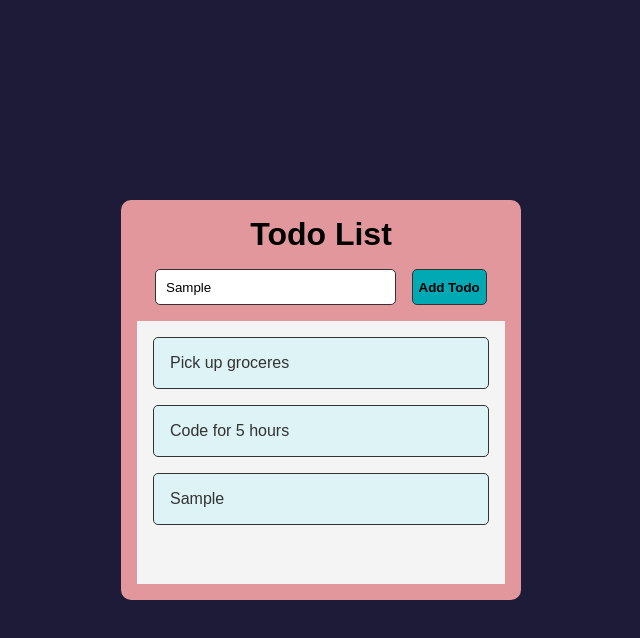
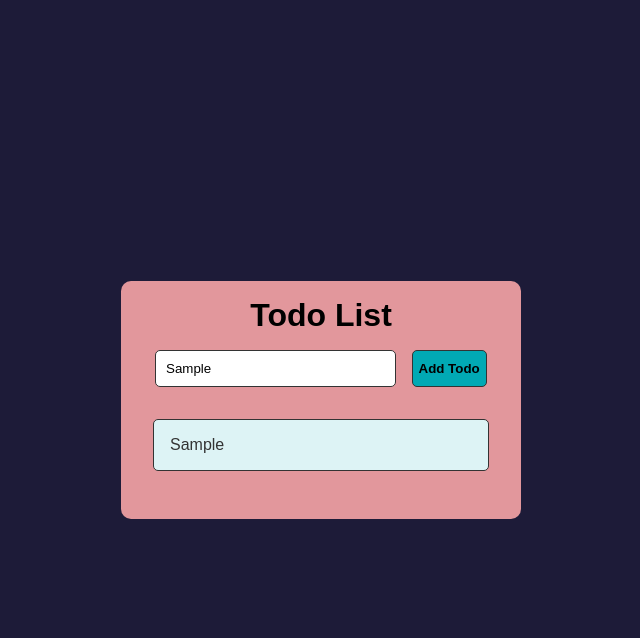
Before and after one commit to pinkman7009/Todo-React, a React (Create React App) app: page / in a window 1280 px wide. Both pictures are taken after typing "Sample" into the empty fields and a click on the button "Add Todo". Shown: the top 638 px of the page, without its empty margins (319-959 px from the left). Built offline with nearby package versions, Linux system fonts and the light colour scheme.

Commit message:
error component added

```diff
--- a/src/App.css
+++ b/src/App.css
@@ -16,7 +16,7 @@ ul {
 .container {
 	max-width: 1100px;
 	margin: auto;
-	height: 100vh;
+	min-height: 100vh;
 	display: flex;
 	justify-content: center;
 	align-items: center;
@@ -26,22 +26,16 @@ ul {
 .todo-card {
 	background: #e2979c;
 	padding: 1rem;
-	height: 50%;
+	min-height: 50%;
 	width: 400px;
 	border-radius: 10px;
 	display: flex;
 	flex-direction: column;
 	align-items: center;
+	margin: 2rem 0;
 }
 
-.todo-list {
-	background: #f4f4f4;
-	width: 100%;
-	height: 100%;
-	padding: 1rem;
-}
-
-.todo-list li {
+ul li {
 	color: #333;
 	background: #ddf3f5;
 	margin-bottom: 1rem;
--- a/src/App.js
+++ b/src/App.js
@@ -2,17 +2,27 @@ import React, { useState } from 'react';
 import './App.css';
 import TodoList from './components/todos/TodoList';
 import AddTodo from './components/ui/AddTodo';
-
+import ErrorMessage from './components/ui/Error';
 const App = () => {
-	const [ todos, setTodos ] = useState([ 'Pick up groceres', 'Code for 5 hours' ]);
+	const [ todos, setTodos ] = useState([]);
 
 	const [ newTodo, setNewTodo ] = useState('');
+
+	const [ errorMessage, setErrorMessage ] = useState('');
+
+	// const [ query, setQuery ] = useState();
 
 	const onChangeNewTodo = (e) => {
 		setNewTodo(e.target.value);
 	};
 	const addNewTodo = (e) => {
+		if (!newTodo) {
+			setErrorMessage('Cant leave field empty');
+			return;
+		}
+
 		setTodos(todos.concat(newTodo));
+		setErrorMessage('');
 	};
 	return (
 		<div className="container">
@@ -21,6 +31,7 @@ const App = () => {
 
 				<AddTodo onAddTodo={addNewTodo} onChangeNewTodo={onChangeNewTodo} />
 
+				<ErrorMessage message={errorMessage} />
 				<TodoList todos={todos} />
 			</div>
 		</div>
--- a/src/components/todos/TodoItem.js
+++ b/src/components/todos/TodoItem.js
@@ -1,6 +1,6 @@
 import React from 'react';
 
-const TodoItem = ({ todo }) => {
+const TodoItem = ({ todo, display }) => {
 	return <li>{todo}</li>;
 };
 
--- a/src/components/todos/TodoList.js
+++ b/src/components/todos/TodoList.js
@@ -2,10 +2,19 @@ import React from 'react';
 import TodoItem from './TodoItem';
 
 const TodoList = ({ todos }) => {
+	const display = todos.length === 0 ? 'none' : 'block';
+
+	const todoListStyle = {
+		width: '100%',
+		height: '100%',
+		padding: '1rem',
+		display: display
+	};
+
 	return (
-		<ul className="todo-list">
-			{todos.map((todo) => {
-				return <TodoItem key={todo} todo={todo} />;
+		<ul style={todoListStyle}>
+			{todos.map((todo, index) => {
+				return <TodoItem key={index} todo={todo} display={display} />;
 			})}
 		</ul>
 	);
--- a/src/components/ui/AddTodo.js
+++ b/src/components/ui/AddTodo.js
@@ -1,9 +1,9 @@
 import React from 'react';
 
-const AddTodo = ({ onAddTodo, onChangeNewTodo }) => {
+const AddTodo = ({ onAddTodo, onChangeNewTodo, query }) => {
 	return (
 		<div className="new-todo">
-			<input type="text" className="add-todo" onChange={onChangeNewTodo} />
+			<input type="text" className="add-todo" onChange={onChangeNewTodo} value={query} defaultValue="" />
 			<button className="btn" onClick={onAddTodo}>
 				Add Todo
 			</button>
--- /dev/null
+++ b/src/components/ui/Error.js
@@ -0,0 +1,19 @@
+import React from 'react';
+
+const Error = ({ message }) => {
+	const display = message ? 'block' : 'none';
+	const errorStyle = {
+		width: '90%',
+		background: '#fff',
+		color: 'red',
+		padding: '0.5rem',
+		textAlign: 'center',
+		fontWeight: 'bold',
+		border: '2px solid red',
+		borderRadius: '5px',
+		display: display
+	};
+	return <div style={errorStyle}>{message}</div>;
+};
+
+export default Error;
```
